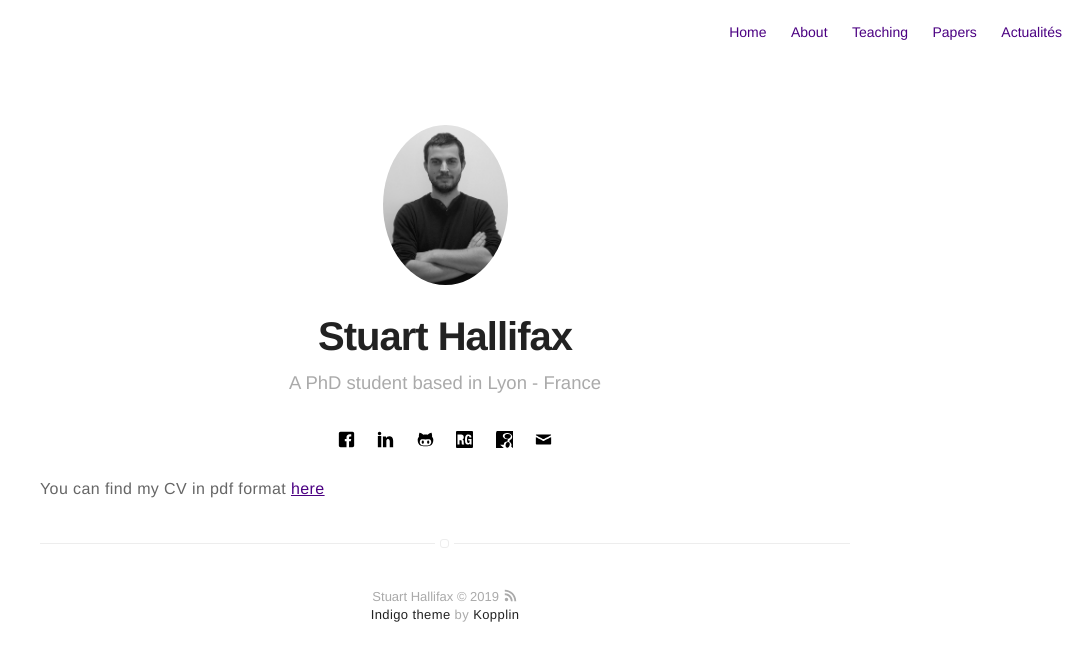
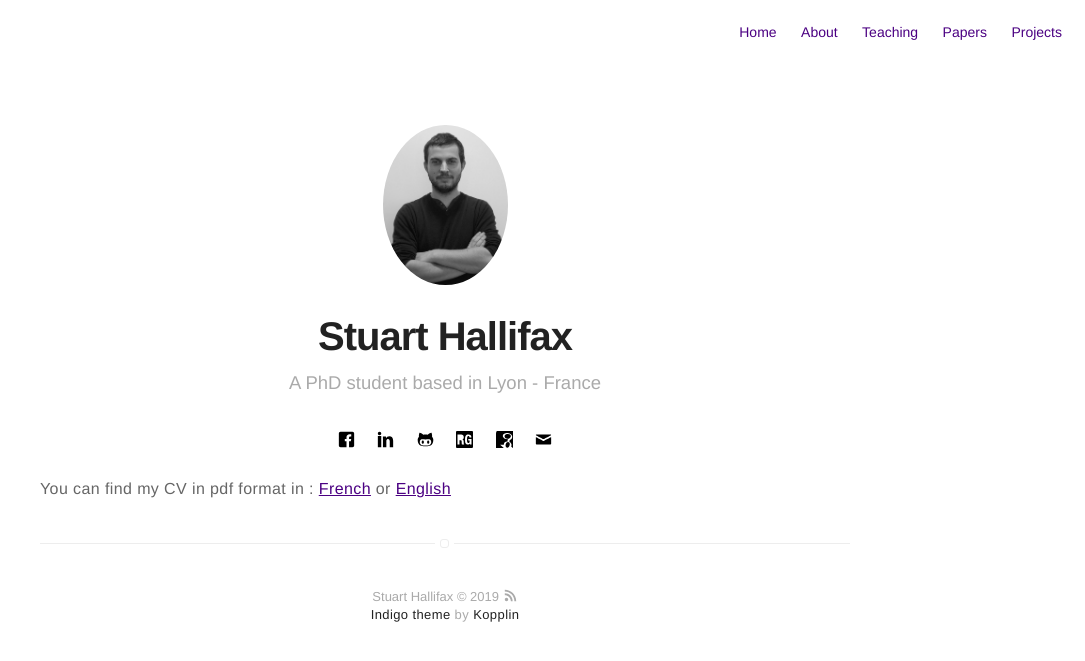
Before and after one commit to Therberus/therberus.github.io, a Jekyll site: the page built from resume.md, in a window 1280 px wide. Shown: the top 661 px of the page, without its empty margins (195-1280 px from the left). Built offline with Jekyll 4.4.1, drawn with Linux system fonts in a browser that asks for light colours.

Commit message:
Major updates

```diff
--- a/_config.yml
+++ b/_config.yml
@@ -56,6 +56,7 @@ authors:
         bio: A PhD student based in Lyon - France
         external-image: false
         picture: assets/images/profile.jpg
+        picture2 : assets/images/profile2.jpg
         twitter: th3rbers
 
 # do you want a larger site? change the option below
--- a/_includes/nav.html
+++ b/_includes/nav.html
@@ -33,7 +33,7 @@
         {% if site.projects == true %}
             {% if page.title != "Projects" %}
                 <li class="item">
-                    <a class="link" href="{{ site.url }}/projects">Actualités</a>
+                    <a class="link" href="{{ site.url }}/projects">Projects</a>
                 </li>
             {% endif %}
         {% endif %}
--- a/resume.md
+++ b/resume.md
@@ -3,4 +3,4 @@ layout: page
 title: Resume
 ---
 
-You can find my CV in pdf format [here](CVHallifax.pdf)
+You can find my CV in pdf format in : [French](CVHallifaxFR.pdf) or [English](CVHallifaxEN.pdf)
```
Also changed, not shown: about.md (+7 -5 lines), assets/images/james.jpg (deleted), assets/images/jekyll-logo-light-solid.png (deleted), assets/images/markdown.jpg (deleted), assets/images/profile2.jpg (added), 3 other files.
